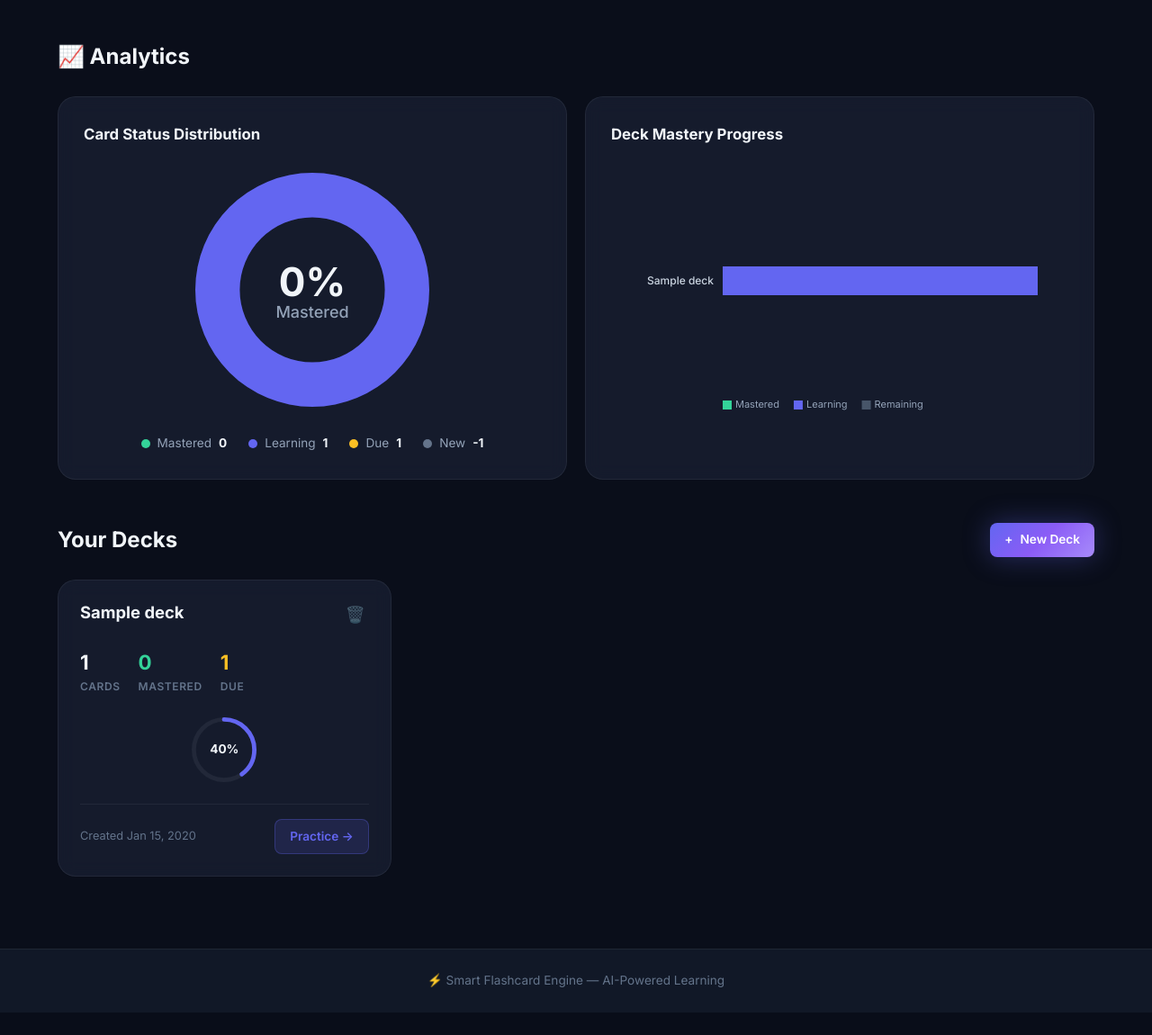
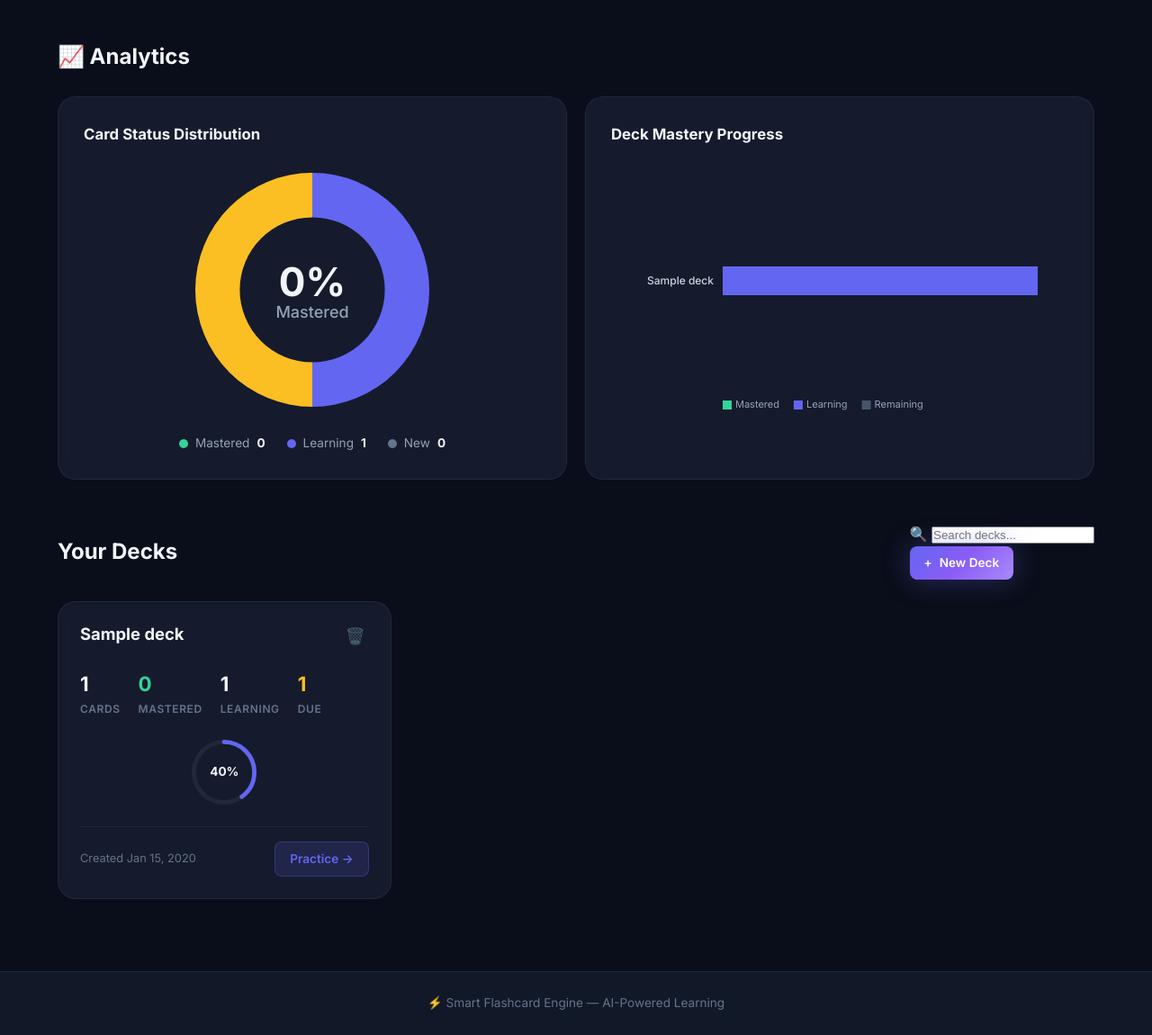
Before and after one commit to Avistriker/Smart-Flashcard-Engine, a Flask app: page /dashboard in a window 1280 px wide. Shown: the part 306-1456 px from the top of the page at 90% size. Before the commit the page ends 1431 px from the top, so only its background shows below. Run offline with Flask 3, Linux system fonts and the light colour scheme; tables that the repository leaves empty hold one stand-in row (values such as "Sample post").

Commit message:
Refactor dashboard and add deck search feature
Updated dashboard to reflect new statistics and added search functionality for decks.

```diff
--- a/templates/dashboard.html
+++ b/templates/dashboard.html
@@ -62,14 +62,9 @@
                         <span class="legend-value" id="legend-learning">{{ stats.learning }}</span>
                     </div>
                     <div class="legend-item">
-                        <span class="legend-dot" style="background: #fbbf24;"></span>
-                        <span class="legend-label">Due</span>
-                        <span class="legend-value" id="legend-due">{{ stats.due }}</span>
-                    </div>
-                    <div class="legend-item">
                         <span class="legend-dot" style="background: #64748b;"></span>
                         <span class="legend-label">New</span>
-                        <span class="legend-value" id="legend-new">{{ stats.total_cards - stats.mastered - stats.learning - stats.due }}</span>
+                        <span class="legend-value" id="legend-new">{{ stats.new }}</span>
                     </div>
                 </div>
             </div>
@@ -95,7 +90,7 @@
             "learning": {{ stats.learning }},
             "due": {{ stats.due }},
             "total": {{ stats.total_cards }},
-            "new": {{ stats.total_cards - stats.mastered - stats.learning - stats.due }}
+            "new": {{ stats.new }}
         },
         "decks": [
             {% for deck in decks %}
@@ -117,15 +112,23 @@
     <section class="decks-section">
         <div class="section-header">
             <h2 class="section-title">Your Decks</h2>
-            <a href="/" class="btn btn-primary btn-sm" id="add-deck-btn">
-                <span>+</span> New Deck
-            </a>
+            <div class="section-header-actions">
+                {% if decks %}
+                <div class="deck-search-wrapper" id="deck-search-wrapper">
+                    <span class="search-icon">🔍</span>
+                    <input type="text" class="deck-search-input" id="deck-search" placeholder="Search decks..." autocomplete="off">
+                </div>
+                {% endif %}
+                <a href="/" class="btn btn-primary btn-sm" id="add-deck-btn">
+                    <span>+</span> New Deck
+                </a>
+            </div>
         </div>
 
         {% if decks %}
-        <div class="decks-grid">
+        <div class="decks-grid" id="decks-grid">
             {% for deck in decks %}
-            <div class="deck-card" id="deck-{{ deck.id }}" data-deck-id="{{ deck.id }}">
+            <div class="deck-card" id="deck-{{ deck.id }}" data-deck-id="{{ deck.id }}" data-deck-name="{{ deck.name | lower }}">
                 <div class="deck-card-header">
                     <h3 class="deck-name">{{ deck.name }}</h3>
                     <button class="deck-delete-btn" data-deck-id="{{ deck.id }}" title="Delete deck" id="delete-deck-{{ deck.id }}">
@@ -140,6 +143,10 @@
                     <div class="deck-stat">
                         <span class="deck-stat-value deck-stat-mastered">{{ deck.mastered }}</span>
                         <span class="deck-stat-label">Mastered</span>
+                    </div>
+                    <div class="deck-stat">
+                        <span class="deck-stat-value deck-stat-learning">{{ deck.learning }}</span>
+                        <span class="deck-stat-label">Learning</span>
                     </div>
                     <div class="deck-stat">
                         <span class="deck-stat-value deck-stat-due">{{ deck.due }}</span>
```
